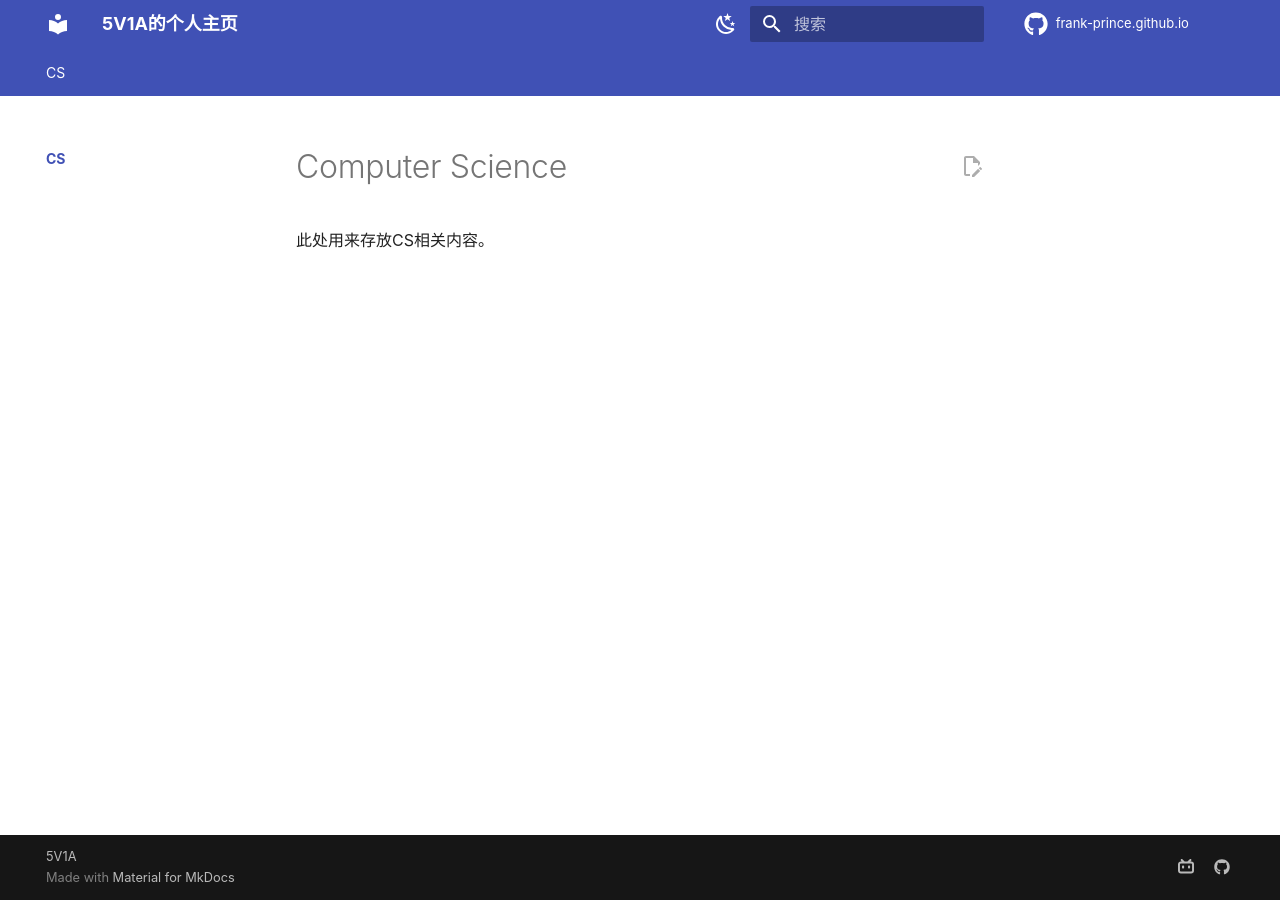
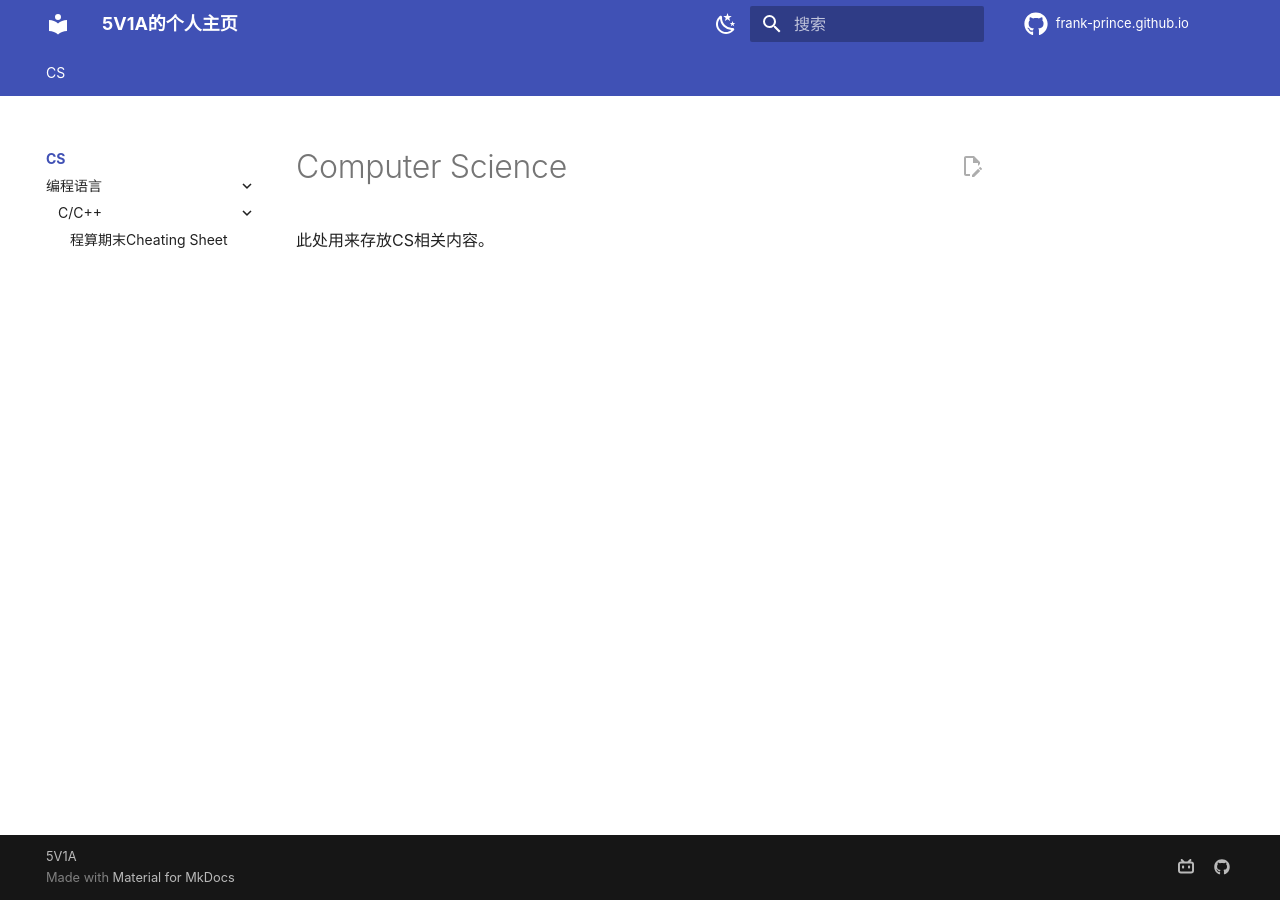
Before and after one commit to Frankoxer/frankoxer.github.io, an MkDocs documentation site: the page built from docs/CS/index.md, in a window 1280 px wide. Built offline with MkDocs 1.6.1 and Material for MkDocs 9.7.7, drawn with Linux system fonts in a browser that asks for light colours; comment, search, counter and statistics services are not loaded; old or Windows-style settings are respelled for this version of MkDocs.

Commit message:
7.3/21:49

```diff
--- a/mkdocs.yml
+++ b/mkdocs.yml
@@ -5,7 +5,10 @@ site_url: https://frank-prince.github.io/
 #[Navigation]
 nav:
   - CS:
-    - CS\index.md
+    - CS/index.md
+    - 编程语言:
+      - C/C++:
+        - 程算期末Cheating Sheet: CS/Languange/C/final-exam-re.md
 
 
 # [UI]
```
